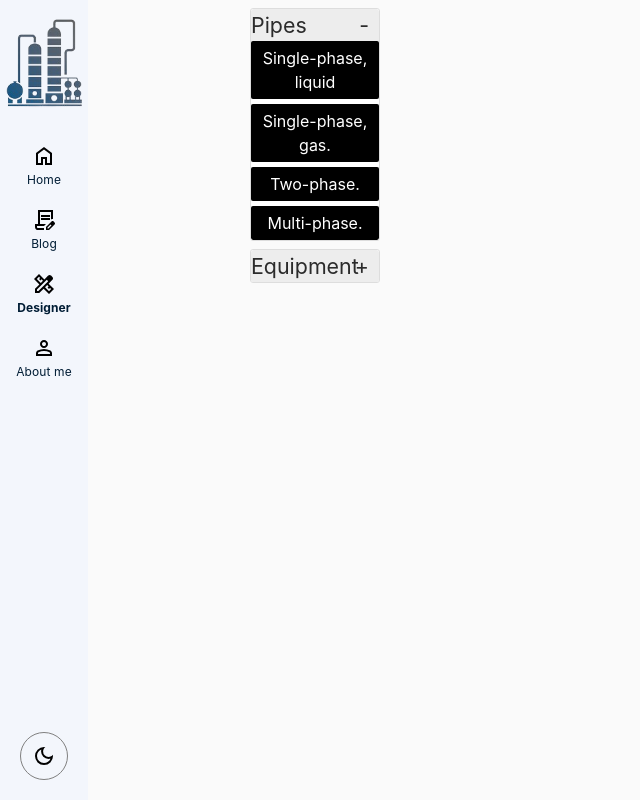
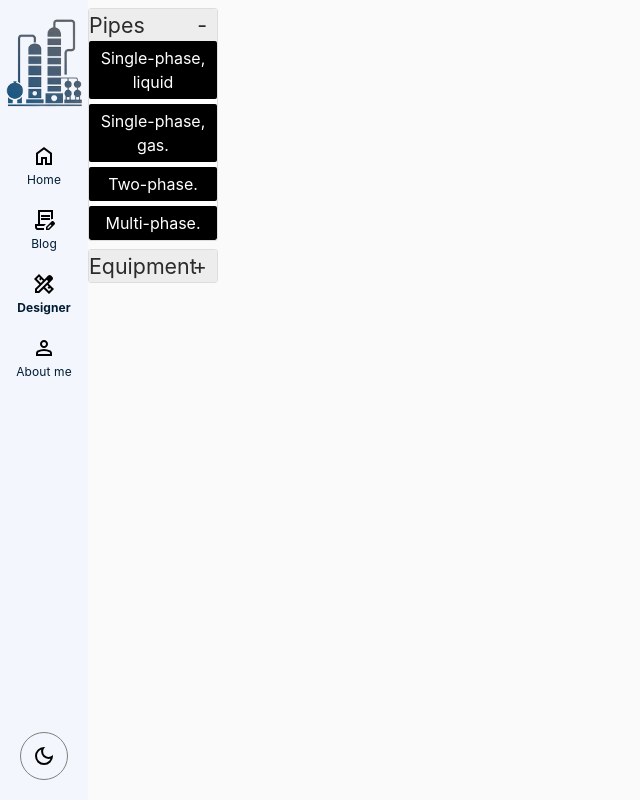
Before and after one commit to carlosfpj/equipment-designer, a React (Create React App) app in the folder frontend/: page /designer in a window 1280 px wide. Shown: the whole page, without its empty margins (0-640 px from the left). Built offline with nearby package versions, Linux system fonts and the light colour scheme.

Commit message:
add front navrail x6

```diff
--- a/frontend/src/App.tsx
+++ b/frontend/src/App.tsx
@@ -17,6 +17,7 @@ function App() {
     <BrowserRouter>
     <div className={styles.layoutRow}>
       <NavRail />
+      <div style={{paddingLeft: "88px"}}>
           <Routes>
             <Route
               path='/'
@@ -68,6 +69,7 @@ function App() {
             </Route>
           </Routes>
       </div>
+    </div>
     </BrowserRouter>
   );
 }
--- a/frontend/src/assets/styles/Designerpage.module.css
+++ b/frontend/src/assets/styles/Designerpage.module.css
@@ -14,5 +14,4 @@
   height: 100vh;
   width: 10%;
   min-width: 130px;
-  margin-inline-start: 250px;
 }
```
Lines whose indentation alone changed are shown as unchanged.
